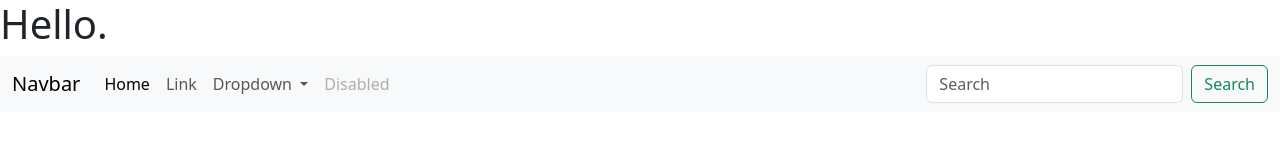
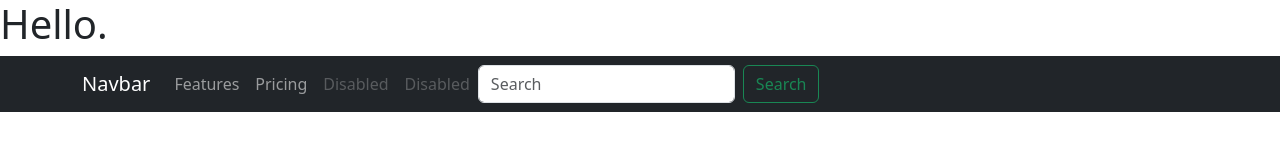
Before and after one commit to jesslynlaurent/GWDS-Bootstrap-Coding-WS2, a plain HTML site: page 23_24_SecondBootstrap5CodeSheetempty/index.html in a window 1280 px wide. Drawn offline with nearby package versions, Linux system fonts and the light colour scheme.

Commit message:
modify code

```diff
--- a/23_24_SecondBootstrap5CodeSheetempty/index.html
+++ b/23_24_SecondBootstrap5CodeSheetempty/index.html
@@ -27,24 +27,22 @@
 
     <!-- I forgot to have you put the header in, so you get this on on me -->
 
-    <nav class="navbar navbar-expand-lg bg-body-tertiary">
-        <div class="container-fluid">
+    <nav class="navbar navbar-dark bg-dark navbar-expand-lg">
+        <div class="container">
           <a class="navbar-brand" href="#">Navbar</a>
           <button class="navbar-toggler" type="button" data-bs-toggle="collapse" data-bs-target="#navbarSupportedContent" aria-controls="navbarSupportedContent" aria-expanded="false" aria-label="Toggle navigation">
             <span class="navbar-toggler-icon"></span>
           </button>
           <div class="collapse navbar-collapse" id="navbarSupportedContent">
-            <ul class="navbar-nav me-auto mb-2 mb-lg-0">
+            <ul class="navbar-nav">
               <li class="nav-item">
-                <a class="nav-link active" aria-current="page" href="#">Home</a>
+                <a class="nav-link" aria-current="page" href="#">Features</a>
               </li>
               <li class="nav-item">
-                <a class="nav-link" href="#">Link</a>
+                <a class="nav-link" href="#">Pricing</a>
               </li>
-              <li class="nav-item dropdown">
-                <a class="nav-link dropdown-toggle" href="#" role="button" data-bs-toggle="dropdown" aria-expanded="false">
-                  Dropdown
-                </a>
+              <li class="nav-item">
+                <a class="nav-link disabled">Disabled</a>
                 <ul class="dropdown-menu">
                   <li><a class="dropdown-item" href="#">Action</a></li>
                   <li><a class="dropdown-item" href="#">Another action</a></li>
```
